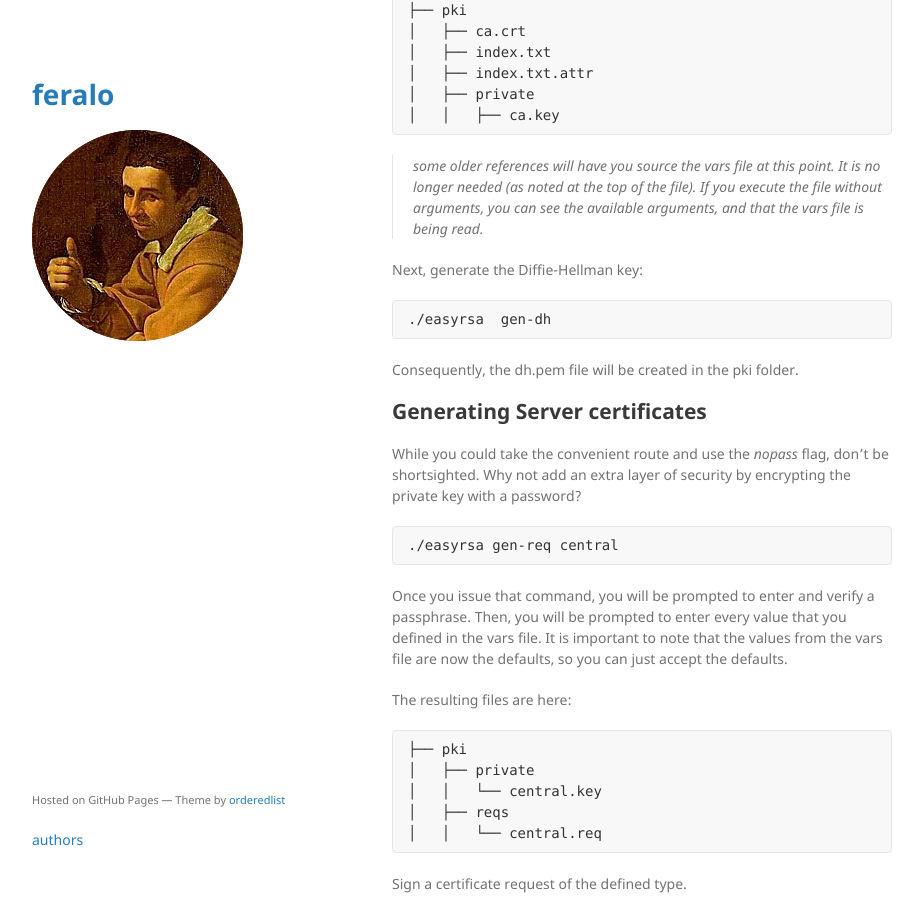
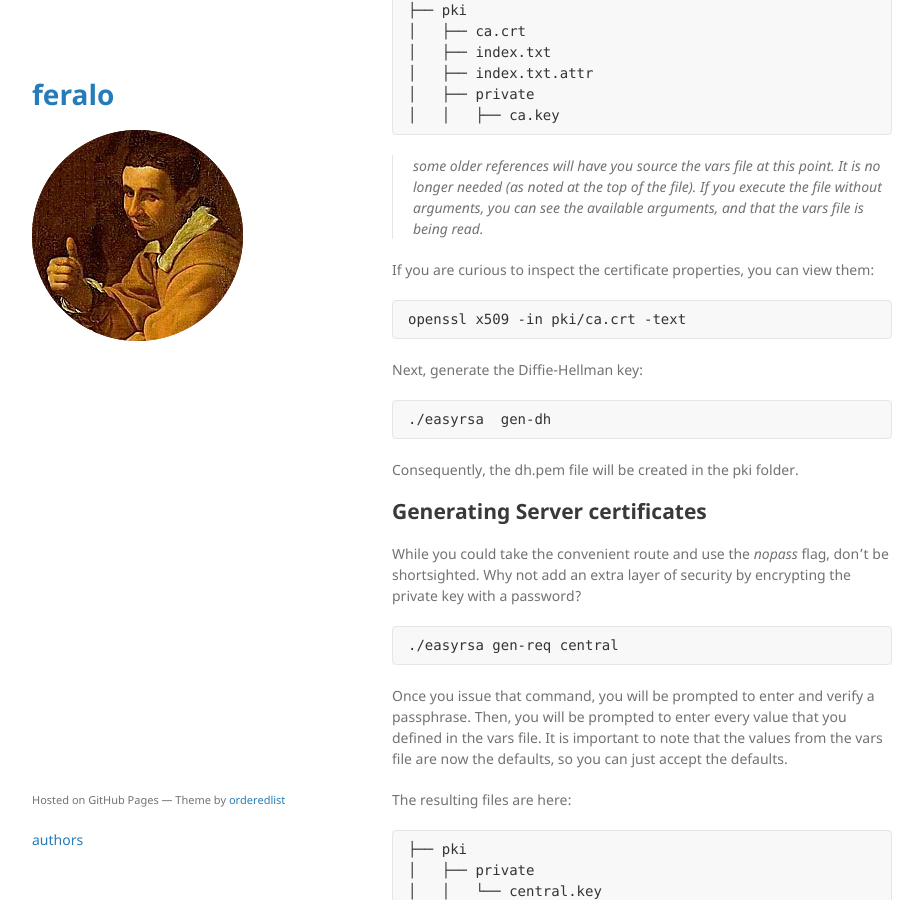
Before and after one commit to noah-de/minima-modified, a Jekyll site: the page built from _notes/2021-03-30-pki.md, in a window 1280 px wide and 900 px high, scrolled down 1779 px. Shown: the whole window, without its empty margins (178-1101 px from the left). Built offline with Jekyll 4.4.1, drawn with Linux system fonts in a browser that asks for light colours.

Commit message:
openssl command to inspect CA

````diff
--- a/_notes/2021-03-30-pki.md
+++ b/_notes/2021-03-30-pki.md
@@ -64,6 +64,10 @@ The generated files are:
 ```
 
 > some older references will have you _source_ the vars file at this point. It is no longer needed (as noted at the top of the file). If you execute the file without arguments, you can see the available arguments, and that the vars file is being read.
+
+If you are curious to inspect the certificate properties, you can view them:
+
+    openssl x509 -in pki/ca.crt -text
 
 Next, generate the Diffie-Hellman key:
 
````
